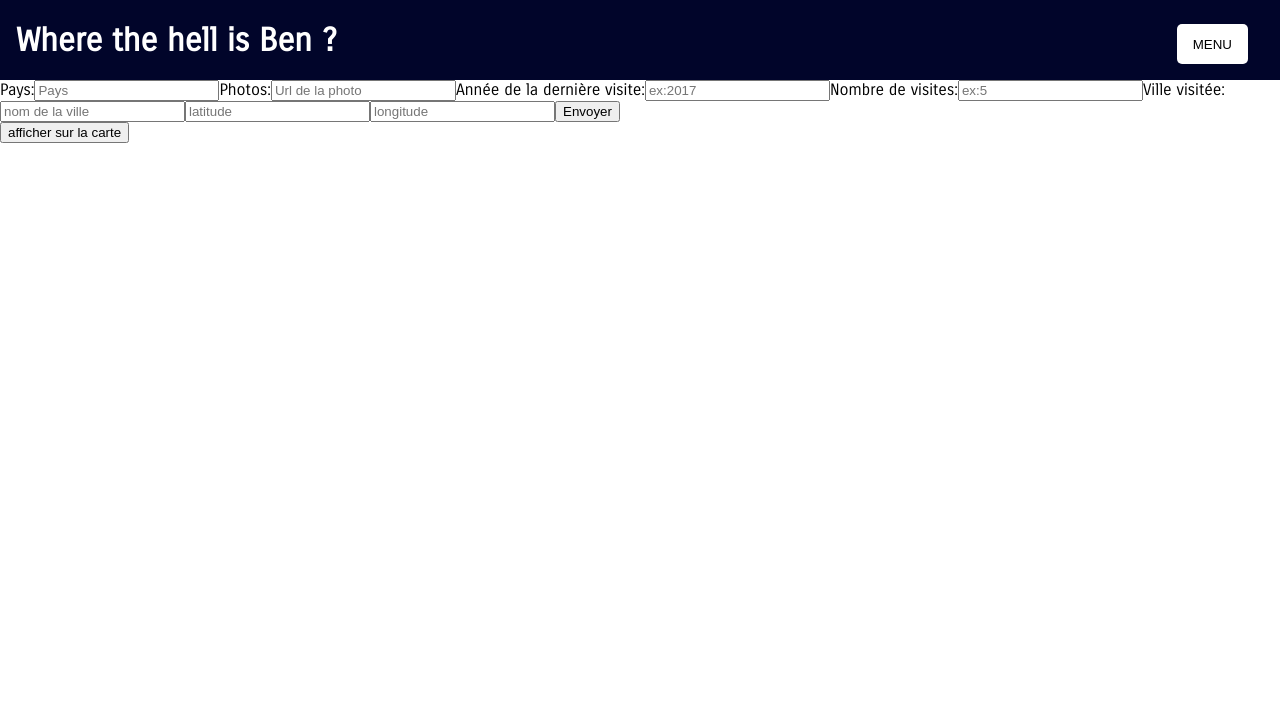
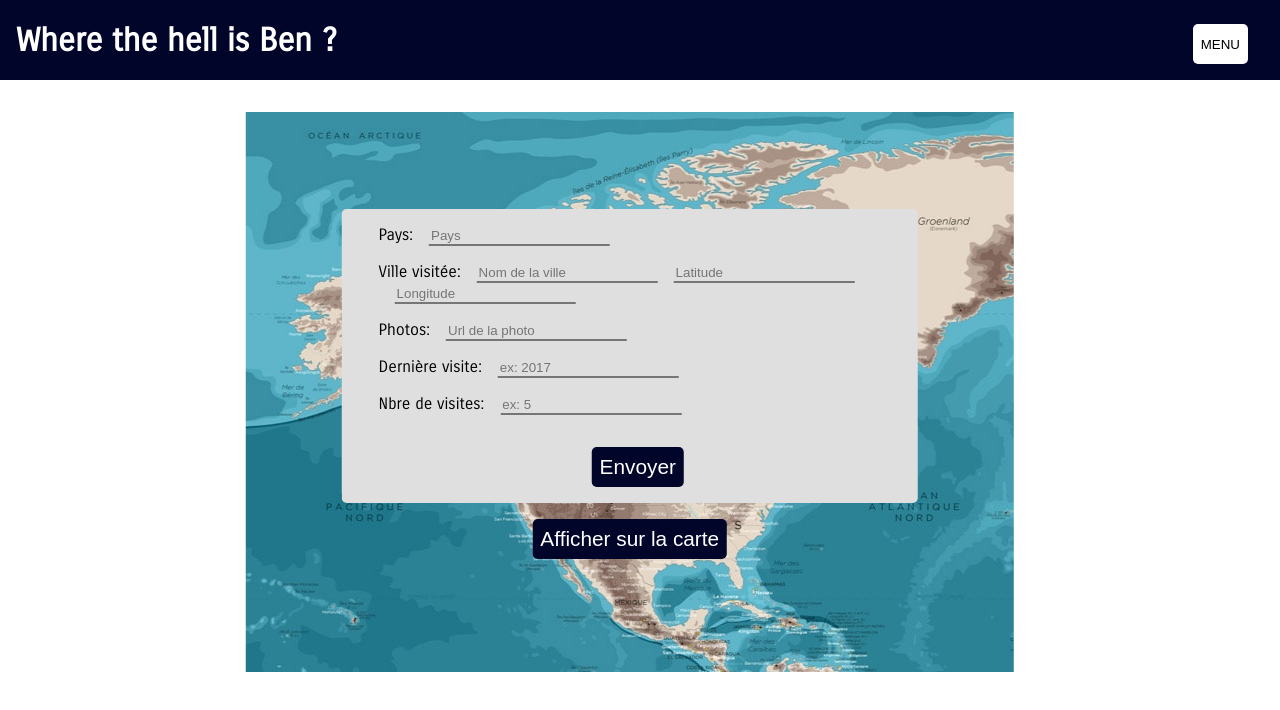
Before and after one commit to Benoit2109/whereisben, a React (Create React App) app: page /addCity in a window 1280 px wide. Shown: the top 710 px of the page. Built offline with nearby package versions, Linux system fonts and the light colour scheme.

Commit message:
css addcity

```diff
--- a/src/Components/AddCity/AddCity.jsx
+++ b/src/Components/AddCity/AddCity.jsx
@@ -77,12 +77,13 @@ export default function AddCity() {
     // history.push("/exploring");
   };
   return (
-    <div>
-      <div className={styles.formContainer}>
-        <form>
+    <div className={styles.addcityWrapper}>
+      <div className={styles.addcityformContainer}>
+        <form className={styles.addcityform}>
           <label htmlFor="country">
             Pays:
             <input
+            className={styles.addcityformInput}
               type="text"
               name="name"
               placeholder="Pays"
@@ -90,9 +91,37 @@ export default function AddCity() {
               onChange={onChangecountry}
             />
           </label>
+          <label htmlFor="city">
+            Ville visitée:
+            <input
+            className={styles.addcityformInput}
+              type="text"
+              name="city"
+              placeholder="Nom de la ville"
+              value={newcity.name}
+              onChange={onChangecity}
+            />
+            <input
+            className={styles.addcityformInput}
+              type="text"
+              name="city_latitude"
+              placeholder="Latitude"
+              value={newcity.latitude}
+              onChange={onChangecity}
+            />
+            <input
+            className={styles.addcityformInput}
+              type="text"
+              name="city_longitude"
+              placeholder="Longitude"
+              value={newcity.longitude}
+              onChange={onChangecity}
+            />
+          </label>
           <label htmlFor="photos">
             Photos:
             <input
+            className={styles.addcityformInput}
               type="text"
               name="photos"
               placeholder="Url de la photo"
@@ -101,61 +130,41 @@ export default function AddCity() {
             />
           </label>
           <label htmlFor="last_visited">
-            Année de la dernière visite:
+            Dernière visite:
             <input
+            className={styles.addcityformInput}
               type="number"
               name="last_visited"
-              placeholder="ex:2017"
+              placeholder="ex: 2017"
               value={newcountry.last_visited}
               onChange={onChangecountry}
             />
           </label>
           <label htmlFor="times_visited">
-            Nombre de visites:
+            Nbre de visites:
             <input
+            className={styles.addcityformInput}
               type="number"
               name="times_visited"
-              placeholder="ex:5"
+              placeholder="ex: 5"
               value={newcountry.times_visited}
               onChange={onChangecountry}
             />
           </label>
-          <label htmlFor="city">
-            Ville visitée:
-            <input
-              type="text"
-              name="city"
-              placeholder="nom de la ville"
-              value={newcity.name}
-              onChange={onChangecity}
-            />
-            <input
-              type="text"
-              name="city_latitude"
-              placeholder="latitude"
-              value={newcity.latitude}
-              onChange={onChangecity}
-            />
-            <input
-              type="text"
-              name="city_longitude"
-              placeholder="longitude"
-              value={newcity.longitude}
-              onChange={onChangecity}
-            />
-          </label>
-          <label htmlFor="submit">
+
+          <label htmlFor="submit" className={styles.addcitybuttoncontainer}>
             <input
               type="submit"
               name="submmit"
               onSubmit={onSubmit}
               value="Envoyer"
+              className={styles.addcitybutton}
             />
           </label>
         </form>
       </div>
-      <Link to="/exploring">
-        <button>afficher sur la carte</button>
+      <Link to="/exploring" className={styles.addcityviewButtoncontainer}>
+        <button className={styles.addcityviewButton}>Afficher sur la carte</button>
       </Link>
     </div>
   );
--- a/src/Components/AddCity/AddCity.module.css
+++ b/src/Components/AddCity/AddCity.module.css
@@ -1,4 +1,87 @@
-.formContainer{
+.addcityWrapper {
+  display: flex;
+  flex-direction: column;
+  align-items: center;
+  justify-content: center;
+  margin-top: 2rem;
+  max-width: 100vw;
+  height: 82vh;
+  background-image: url(../../Assets/Planisphere-Mural_OriginalMap.jpg);
+}
+
+.addcityformContainer {
+  display: flex;
+  width: 95vw;
+  background-color: #dfdfe0;
+  border-radius: 5px;
+  justify-content: center;
+}
+
+.addcityform {
+  display: flex;
+  flex-direction: column;
+  width: 90vw;
+}
+
+.addcityform label {
+  padding-top: 1rem;
+  margin-right: 1rem;
+  max-width: 100%;
+}
+
+.addcityformInput {
+  border-top: none;
+  border-left: none;
+  border-right: none;
+  margin-left: 1rem;
+  background: transparent;
+}
+
+.addcitybuttoncontainer {
+  align-self: center;
+  margin: 1rem;
+}
+
+.addcitybutton {
+  border: none;
+  background-color: var(--main-color-navbar);
+  color: white;
+  border-radius: 5px;
+  font-size: 1.3rem;
+  padding: 0.5rem;
+}
+
+.addcityviewButtoncontainer {
+  align-self: center;
+  margin: 1rem;
+}
+
+.addcityviewButton {
+  border: none;
+  cursor: pointer;
+  background-color: var(--main-color-navbar);
+  color: white;
+  border-radius: 5px;
+  font-size: 1.3rem;
+  padding: 0.5rem;
+}
+
+@media screen and (min-width: 768px) {
+  .addcityWrapper {
+    height: 70vh;
+    width: 60vw;
+    left: 0;
+    transform: translateX(32%);
+  }
+
+  .addcityformContainer {
+    width: 45vw;
+  }
+
+  .addcityform {
     display: flex;
-    flex-direction: 'column';
+    flex-direction: column;
+    width: 90%;
+    margin-left: 1rem;
+  }
 }
--- a/src/Components/Navbar/Menu.jsx
+++ b/src/Components/Navbar/Menu.jsx
@@ -19,10 +19,10 @@ export default function Menu() {
           <Link className={styles.menuLink} to='/'><strong>Homepage</strong></Link>
         </li>
         <li className={styles.menuListItem} onClick={openMenu}>
-          <Link className={styles.menuLink} to='/exploring'><strong>Exploring countries</strong></Link>
+          <Link className={styles.menuLink} to='/exploring'><strong>Exploring cities</strong></Link>
         </li>
         <li className={styles.menuListItem} onClick={openMenu}>
-          <Link className={styles.menuLink} to='/addcity'>Add new country</Link>
+          <Link className={styles.menuLink} to='/addcity'>Add new city</Link>
         </li>
       </ul>
     </div>
--- a/src/Components/Navbar/Menu.module.css
+++ b/src/Components/Navbar/Menu.module.css
@@ -15,11 +15,11 @@
     align-items: center;
     outline: none;
     border: none;
-    margin-right: 2rem;
+    margin-right: 1rem;
     background-color: white;
     height: 40px;
     width: auto;
-    padding: 1rem;
+    padding: 0.5rem;
     border-radius: 5px;
 }
 
@@ -40,7 +40,6 @@
     opacity:1;
     background-color: var(--main-color-navbar);
     height: fit-content;
-    transform:translateY(0.6rem);
     padding: 1rem;
 }
 
@@ -49,3 +48,17 @@
     transition: all 0.2s linear;
     padding: 0.5rem;
 }
+
+@media screen and (min-width: 768px){
+    .menuOpen{
+        opacity:1;
+        background-color: var(--main-color-navbar);
+        height: fit-content;
+        transform:translateY(0.55rem);
+        padding: 1rem;
+    }
+
+    .menuButton {
+        margin-right: 2rem;
+    }
+}
--- a/src/Components/Navbar/Navbar.module.css
+++ b/src/Components/Navbar/Navbar.module.css
@@ -3,7 +3,7 @@
     height:10vh;
     background-color: var(--main-color-navbar);
     display:flex;
-    flex-direction: column;
+    flex-direction: row;
     justify-content: space-between;
     align-items: center;
 }
--- a/src/Components/Views/Exploring/Exploring.jsx
+++ b/src/Components/Views/Exploring/Exploring.jsx
@@ -1,6 +1,6 @@
 import React from 'react';
 import Map from '../../Map/Map';
-import Vignettes from '../../Vignettes';
+import Vignettes from '../../Vignettes/Vignettes';
 import styles from './Exploring.module.css';
 
 export default function Exploring(){
--- a/src/Components/Vignettes/Vignettes.jsx
+++ b/src/Components/Vignettes/Vignettes.jsx
@@ -62,7 +62,6 @@ export default function Vignettes() {
   ];
 
   return (
-<<<<<<< HEAD:src/Components/Vignettes.jsx
     <div className={styles.vignettesWrapper}>
       {pays.map((pays, id) =>
         pays.cities.map((city, id) => (
@@ -87,26 +86,6 @@ export default function Vignettes() {
                 <strong>Nombre de visites:</strong> {pays.times_visited}
               </p>
             </div>
-=======
-    <div>
-      {pays.map((pays, id) => (
-        <div className={styles.vignetteContainer} key={id}>
-          <img
-            className={styles.vignetteIllustration}
-            src={pays.photos}
-            alt={pays.cities.name}
-          />
-          <div className={styles.vignetteInfos}>
-              <p><strong>Pays:</strong> {pays.name}</p>
-              <p><strong>Dernière visite:</strong> {pays.last_visited}</p>
-                <p><strong>Nombre de visites:</strong> {pays.times_visited}</p>
-                <p><strong>Villes visitées:</strong> </p>
-                <ul key={id}>
-                    {pays.cities.map((city, id) => (
-                        <li className={styles.cityListName}>{city.name}</li>
-                    ))}
-                </ul>
->>>>>>> master:src/Components/Vignettes/Vignettes.jsx
           </div>
         ))
       )}
```
Also changed, not shown: src/Assets/Planisphere-Mural_OriginalMap.jpg (added), 1 other file (tests, documents, lock files or other folders).
